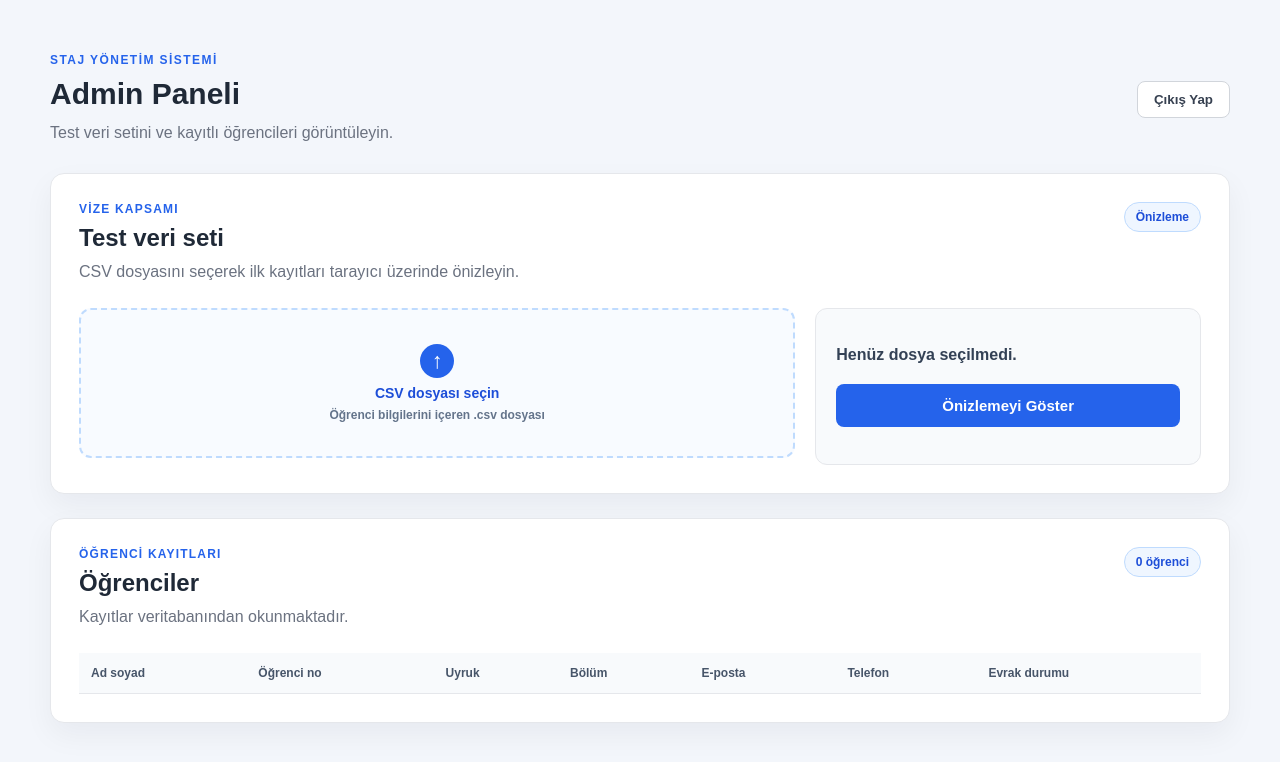
After one commit to muratuymaz/staj-yonetim-sistemi, an ASP.NET Core app: template Views/Admin/Index.cshtml in a window 1280 px wide. The commit adds this page. Shown: the top 762 px of the page. Run offline with ASP.NET Core 8, Linux system fonts and the light colour scheme; the template is opened without the code that fills it, so the values that code supplies are empty; some libraries are stand-ins or nearby versions.

Commit message:
Admin paneli eklendi, test veri seti için CSV yükleme bölümü oluşturuldu.

```diff
--- /dev/null
+++ b/Views/Admin/Index.cshtml
@@ -0,0 +1,103 @@
+@model List<StajYonetimSistemi.Models.AdminStudentViewModel>
+
+@{
+    Layout = "_Layout";
+    ViewData["Title"] = "Admin Paneli";
+}
+
+<div class="admin-page">
+    <header class="admin-header">
+        <div>
+            <p class="eyebrow">STAJ YÖNETİM SİSTEMİ</p>
+            <h1>Admin Paneli</h1>
+            <p class="description">Test veri setini ve kayıtlı öğrencileri görüntüleyin.</p>
+        </div>
+
+        <form id="logoutForm" asp-controller="Account" asp-action="Logout" method="post">
+            @Html.AntiForgeryToken()
+            <button class="secondary-button" type="submit">Çıkış Yap</button>
+        </form>
+    </header>
+
+    <section class="admin-card">
+        <div class="admin-card-heading">
+            <div>
+                <p class="section-kicker">VİZE KAPSAMI</p>
+                <h2>Test veri seti</h2>
+                <p class="description">CSV dosyasını seçerek ilk kayıtları tarayıcı üzerinde önizleyin.</p>
+            </div>
+            <span class="draft-badge">Önizleme</span>
+        </div>
+
+        <div class="dataset-upload-area">
+            <label class="file-dropzone" for="datasetFile">
+                <span class="file-dropzone-icon">↑</span>
+                <span class="file-dropzone-title">CSV dosyası seçin</span>
+                <span class="file-dropzone-note">Öğrenci bilgilerini içeren .csv dosyası</span>
+                <input id="datasetFile" type="file" accept=".csv,text/csv" />
+            </label>
+
+            <div class="dataset-file-info">
+                <p id="datasetFileName" class="dataset-file-name">Henüz dosya seçilmedi.</p>
+                <p id="datasetMessage" class="form-message" role="status"></p>
+                <button id="datasetPreviewButton" class="primary-button dataset-button" type="button" disabled>Önizlemeyi Göster</button>
+            </div>
+        </div>
+
+        <div id="datasetPreview" class="dataset-preview" hidden>
+            <div class="preview-heading">
+                <h3>CSV önizlemesi</h3>
+                <span id="datasetRowCount" class="preview-count"></span>
+            </div>
+            <div class="table-wrapper">
+                <table id="datasetPreviewTable" class="admin-table"></table>
+            </div>
+        </div>
+    </section>
+
+    <section class="admin-card">
+        <div class="admin-card-heading">
+            <div>
+                <p class="section-kicker">ÖĞRENCİ KAYITLARI</p>
+                <h2>Öğrenciler</h2>
+                <p class="description">Kayıtlar veritabanından okunmaktadır.</p>
+            </div>
+            <span class="student-count-badge">@Model.Count öğrenci</span>
+        </div>
+
+        <div class="table-wrapper">
+            <table class="admin-table student-table">
+                <thead>
+                    <tr>
+                        <th>Ad soyad</th>
+                        <th>Öğrenci no</th>
+                        <th>Uyruk</th>
+                        <th>Bölüm</th>
+                        <th>E-posta</th>
+                        <th>Telefon</th>
+                        <th>Evrak durumu</th>
+                    </tr>
+                </thead>
+                <tbody>
+                    @foreach (var student in Model)
+                    {
+                        <tr>
+                            <td><strong>@student.FullName</strong><small>@student.UserName</small></td>
+                            <td>@(string.IsNullOrWhiteSpace(student.StudentNumber) ? "-" : student.StudentNumber)</td>
+                            <td>@(string.IsNullOrWhiteSpace(student.Nationality) ? "-" : student.Nationality)</td>
+                            <td>@(string.IsNullOrWhiteSpace(student.Department) ? "-" : student.Department)</td>
+                            <td>@student.Email</td>
+                            <td>@(string.IsNullOrWhiteSpace(student.PhoneNumber) ? "-" : student.PhoneNumber)</td>
+                            <td><span class="status-pill status-@student.DocumentStatusKey">@student.DocumentStatus</span></td>
+                        </tr>
+                    }
+                </tbody>
+            </table>
+        </div>
+    </section>
+</div>
+
+@section Scripts {
+    <script src="~/js/logout.js"></script>
+    <script src="~/js/admin.js?v=1"></script>
+}
--- a/wwwroot/css/site.css
+++ b/wwwroot/css/site.css
@@ -332,6 +332,220 @@ textarea:focus {
     color: #166534;
 }
 
+.admin-page {
+    width: 100%;
+    max-width: 1180px;
+    margin: 0 auto;
+}
+
+.admin-header {
+    display: flex;
+    align-items: center;
+    justify-content: space-between;
+    gap: 20px;
+    margin-bottom: 28px;
+}
+
+.admin-card {
+    margin-bottom: 24px;
+    padding: 28px;
+    border: 1px solid #e5e7eb;
+    border-radius: 14px;
+    background: #ffffff;
+    box-shadow: 0 12px 30px rgba(15, 23, 42, 0.05);
+}
+
+.admin-card-heading {
+    display: flex;
+    align-items: flex-start;
+    justify-content: space-between;
+    gap: 20px;
+    margin-bottom: 24px;
+}
+
+.admin-card-heading h2 {
+    margin: 0 0 8px;
+}
+
+.dataset-upload-area {
+    display: grid;
+    grid-template-columns: minmax(0, 1.3fr) minmax(230px, 0.7fr);
+    gap: 20px;
+}
+
+.file-dropzone {
+    display: flex;
+    min-height: 150px;
+    align-items: center;
+    justify-content: center;
+    flex-direction: column;
+    gap: 7px;
+    padding: 22px;
+    border: 2px dashed #bfdbfe;
+    border-radius: 12px;
+    color: #1d4ed8;
+    background: #f8fbff;
+    text-align: center;
+    cursor: pointer;
+}
+
+.file-dropzone:hover {
+    border-color: #2563eb;
+    background: #eff6ff;
+}
+
+.file-dropzone input {
+    display: none;
+}
+
+.file-dropzone-icon {
+    display: grid;
+    width: 34px;
+    height: 34px;
+    place-items: center;
+    border-radius: 50%;
+    color: #ffffff;
+    background: #2563eb;
+    font-size: 22px;
+}
+
+.file-dropzone-title {
+    font-weight: 700;
+}
+
+.file-dropzone-note {
+    color: #64748b;
+    font-size: 12px;
+}
+
+.dataset-file-info {
+    display: flex;
+    min-height: 150px;
+    justify-content: center;
+    flex-direction: column;
+    padding: 20px;
+    border: 1px solid #e5e7eb;
+    border-radius: 12px;
+    background: #f8fafc;
+}
+
+.dataset-file-name {
+    margin: 0 0 8px;
+    color: #334155;
+    font-weight: 700;
+    overflow-wrap: anywhere;
+}
+
+.dataset-file-info .form-message {
+    min-height: 0;
+    margin-bottom: 12px;
+}
+
+.dataset-button {
+    width: auto;
+}
+
+.dataset-preview {
+    margin-top: 22px;
+    padding-top: 20px;
+    border-top: 1px solid #e5e7eb;
+}
+
+.preview-heading {
+    display: flex;
+    justify-content: space-between;
+    gap: 12px;
+    margin-bottom: 12px;
+}
+
+.preview-heading h3 {
+    margin: 0;
+    font-size: 16px;
+}
+
+.preview-count {
+    color: #64748b;
+    font-size: 12px;
+}
+
+.student-count-badge,
+.draft-badge {
+    padding: 7px 11px;
+    border: 1px solid #bfdbfe;
+    border-radius: 999px;
+    color: #1d4ed8;
+    background: #eff6ff;
+    font-size: 12px;
+    font-weight: 700;
+    white-space: nowrap;
+}
+
+.table-wrapper {
+    width: 100%;
+    overflow-x: auto;
+}
+
+.admin-table {
+    width: 100%;
+    border-collapse: collapse;
+    font-size: 13px;
+}
+
+.admin-table th,
+.admin-table td {
+    padding: 13px 12px;
+    border-bottom: 1px solid #e5e7eb;
+    text-align: left;
+    vertical-align: middle;
+    white-space: nowrap;
+}
+
+.admin-table th {
+    color: #475569;
+    background: #f8fafc;
+    font-size: 12px;
+}
+
+.admin-table td strong,
+.admin-table td small {
+    display: block;
+}
+
+.admin-table td small {
+    margin-top: 4px;
+    color: #94a3b8;
+    font-size: 11px;
+}
+
+.status-pill {
+    display: inline-block;
+    padding: 5px 9px;
+    border-radius: 999px;
+    font-size: 11px;
+    font-weight: 700;
+}
+
+.status-not-uploaded {
+    color: #64748b;
+    background: #e2e8f0;
+}
+
+.status-reviewing {
+    color: #92400e;
+    background: #fef3c7;
+}
+
+.status-missing {
+    color: #b91c1c;
+    background: #fee2e2;
+}
+
+.status-approved,
+.status-completed {
+    color: #166534;
+    background: #dcfce7;
+}
+
 @media (max-width: 700px) {
     .dashboard-header,
     .upload-card {
@@ -360,4 +574,14 @@ textarea:focus {
     .form-actions .secondary-button {
         width: 100%;
     }
+
+    .admin-header,
+    .admin-card-heading {
+        align-items: flex-start;
+        flex-direction: column;
+    }
+
+    .dataset-upload-area {
+        grid-template-columns: 1fr;
+    }
 }
--- /dev/null
+++ b/wwwroot/js/admin.js
@@ -0,0 +1,90 @@
+const datasetFile = document.getElementById("datasetFile");
+const datasetFileName = document.getElementById("datasetFileName");
+const datasetMessage = document.getElementById("datasetMessage");
+const datasetPreviewButton = document.getElementById("datasetPreviewButton");
+const datasetPreview = document.getElementById("datasetPreview");
+const datasetPreviewTable = document.getElementById("datasetPreviewTable");
+const datasetRowCount = document.getElementById("datasetRowCount");
+
+let csvText = "";
+
+function parseCsvLine(line) {
+    const values = [];
+    let value = "";
+    let insideQuotes = false;
+
+    for (let index = 0; index < line.length; index++) {
+        const character = line[index];
+
+        if (character === '"' && line[index + 1] === '"') {
+            value += '"';
+            index++;
+        } else if (character === '"') {
+            insideQuotes = !insideQuotes;
+        } else if (character === "," && !insideQuotes) {
+            values.push(value.trim());
+            value = "";
+        } else {
+            value += character;
+        }
+    }
+
+    values.push(value.trim());
+    return values;
+}
+
+function escapeHtml(value) {
+    return value.replace(/[&<>'"]/g, character => ({
+        "&": "&amp;",
+        "<": "&lt;",
+        ">": "&gt;",
+        "'": "&#39;",
+        "\"": "&quot;"
+    }[character]));
+}
+
+function renderCsvPreview() {
+    const lines = csvText.split(/\r?\n/).filter(line => line.trim() !== "");
+
+    if (lines.length < 2) {
+        datasetMessage.textContent = "CSV dosyasında gösterilecek kayıt bulunamadı.";
+        datasetPreview.hidden = true;
+        return;
+    }
+
+    const headers = parseCsvLine(lines[0]);
+    const rows = lines.slice(1, 11).map(parseCsvLine);
+    const headerHtml = headers.map(header => `<th>${escapeHtml(header)}</th>`).join("");
+    const rowHtml = rows.map(row => {
+        const cells = headers.map((_, index) => `<td>${escapeHtml(row[index] ?? "")}</td>`).join("");
+        return `<tr>${cells}</tr>`;
+    }).join("");
+
+    datasetPreviewTable.innerHTML = `<thead><tr>${headerHtml}</tr></thead><tbody>${rowHtml}</tbody>`;
+    datasetRowCount.textContent = `${lines.length - 1} kayıt bulundu, ilk ${rows.length} kayıt gösteriliyor.`;
+    datasetPreview.hidden = false;
+    datasetMessage.textContent = "Önizleme hazırlandı. Veritabanına kayıt yapılmadı.";
+    datasetMessage.classList.add("success-message");
+}
+
+datasetFile?.addEventListener("change", function () {
+    const file = datasetFile.files[0];
+
+    if (!file || !file.name.toLowerCase().endsWith(".csv")) {
+        datasetFileName.textContent = "Geçerli bir CSV dosyası seçilmedi.";
+        datasetPreviewButton.disabled = true;
+        csvText = "";
+        return;
+    }
+
+    datasetFileName.textContent = `${file.name} (${Math.ceil(file.size / 1024)} KB)`;
+    datasetMessage.textContent = "Dosya seçildi. Önizlemeyi göstermek için butona basın.";
+    datasetMessage.classList.remove("success-message");
+    datasetPreviewButton.disabled = false;
+
+    const reader = new FileReader();
+    reader.onload = event => csvText = event.target.result;
+    reader.readAsText(file, "UTF-8");
+});
+
+datasetPreviewButton?.addEventListener("click", renderCsvPreview);
```
Also changed, not shown: Controllers/AdminController.cs (+72 -2 lines), Models/AdminStudentViewModel.cs (added, +15 -0 lines).
